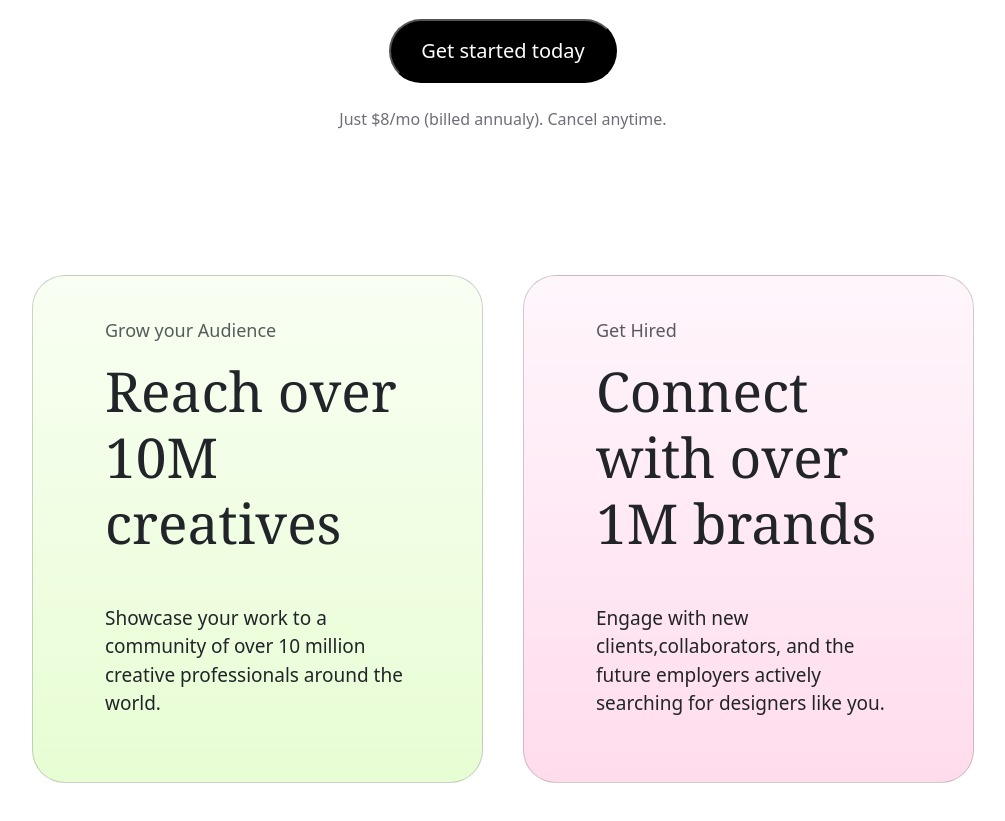
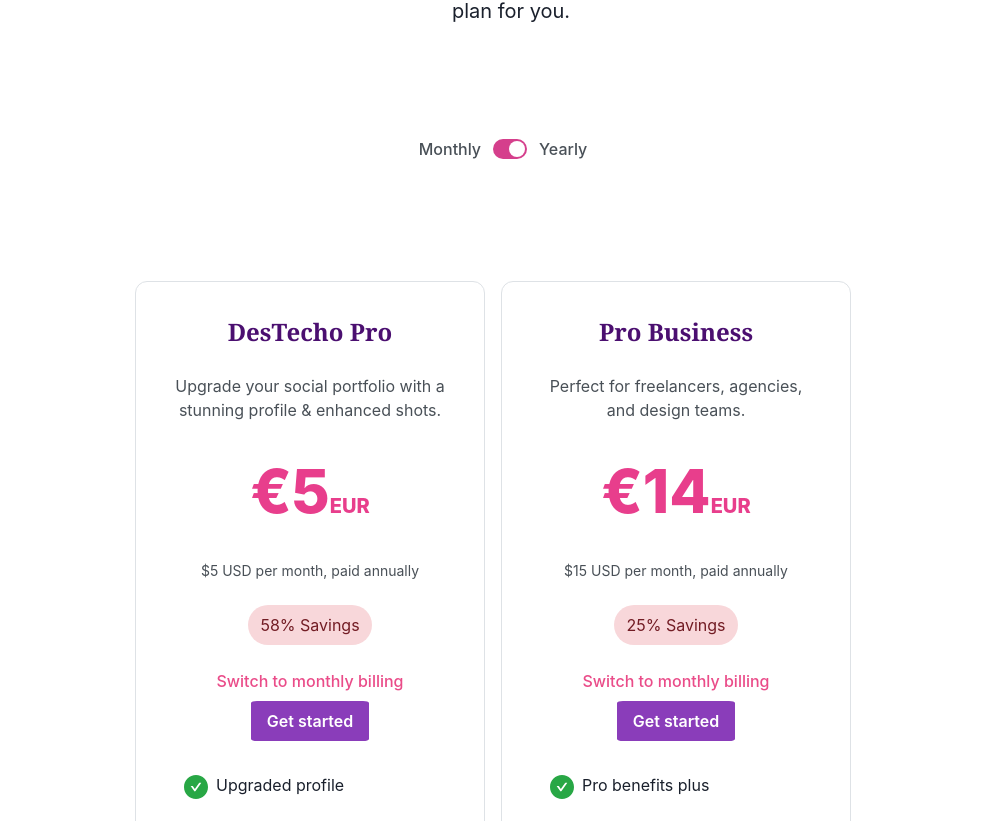
Before and after one commit to Sam-bhav-20/DesTecho., a React (Create React App) app in the folder client/: page /gopro in a window 1280 px wide. Shown: the part 539-1360 px from the top of the page, without its empty margins (137-1142 px from the left). Built offline with nearby package versions, Linux system fonts and the light colour scheme; a web font is replaced by a local one.

Commit message:
GoPro Subscription added

```diff
--- a/client/package.json
+++ b/client/package.json
@@ -3,6 +3,7 @@
   "version": "0.1.0",
   "private": true,
   "dependencies": {
+    "@ant-design/icons": "^5.2.6",
     "@chakra-ui/react": "^2.8.2",
     "@emotion/react": "^11.11.3",
     "@emotion/styled": "^11.11.0",
--- a/client/src/components/GoProCards/GoCards.js
+++ b/client/src/components/GoProCards/GoCards.js
@@ -19,7 +19,7 @@ const card2Style = {
 const GoCards = () => {
   return (
     <>
-    <div className="container">
+    <div className="container mt-5">
       <div className="row justify-content-center">
         <div className="col-md-5 mx-2">
           <div className="card mb-2" style={card1Style}>
--- /dev/null
+++ b/client/src/components/GoProPayment/PriceCard.jsx
@@ -0,0 +1,74 @@
+import { CheckCircleFilled } from '@ant-design/icons';
+import { Box, Button, Flex, Icon, Link, Text } from '@chakra-ui/react';
+
+export function PriceCard({
+  title,
+  desc,
+  euro,
+  dollar,
+  options,
+  percentage,
+  yearly,
+  stateChanger,
+  link = 'https://buy.stripe.com/test_00g17J6C17Pk26kbIJ',
+}) {
+  return (
+    <Box
+      border="1px solid #dee2e6"
+      p="8"
+      borderRadius="xl"
+      my={{ base: '5', md: '10' }}
+      flex="0.5"
+      maxW="350px"
+    >
+      <Flex direction="column" alignItems="center" gap="2">
+        <Text fontSize="2xl" fontFamily={'Georgia'} fontWeight="bold" color="#4b0f70">
+          {title}
+        </Text>
+        <Text color="#495057">{desc}</Text>
+        <Flex align="baseline">
+          <Text fontSize="6xl" fontWeight="extrabold" color="#e83e8c">
+            €{euro}
+          </Text>
+          <Text fontSize="xl" fontWeight="extrabold" color="#e83e8c">
+            EUR
+          </Text>
+        </Flex>
+        <Text fontSize="sm" color="#495057">
+          ${dollar} USD per month{yearly && ', paid annually'}{' '}
+        </Text>
+        {yearly && (
+          <Flex color="#ea4c89" alignItems="center">
+            <Text py="2" px="3" bg="#f8d7da" borderRadius="3xl" color="#721c24">
+              {percentage}% Savings
+            </Text>
+          </Flex>
+        )}
+        <Link
+          fontWeight="medium"
+          onClick={() => stateChanger(!yearly)}
+          color="#ea4c89"
+          _hover={{ color: '#d9534f' }}
+        >
+          Switch to {yearly ? 'monthly' : 'yearly'} billing
+        </Link>
+        <Link
+          isExternal
+          href={link}
+          color="white"
+          _hover={{ textDecoration: 'none', color: 'white' }}
+        >
+          <Button bg="#8a3dba" color="white" borderRadius="5%" _hover={{background:"#51246e"}}>Get started</Button>
+        </Link>
+      </Flex>
+      <Flex direction="column" gap="1.5" ml="4" mt="8">
+        {options?.map((option) => (
+          <Flex gap="2" key={option}>
+            <Icon fontSize="2xl" color="#28a745" as={CheckCircleFilled} />
+            <Text align="left">{option}</Text>
+          </Flex>
+        ))}
+      </Flex>
+    </Box>
+  );
+}
--- /dev/null
+++ b/client/src/components/GoProPayment/Pricing.jsx
@@ -0,0 +1,95 @@
+import { useState } from 'react';
+
+import {
+  Container,
+  Flex,
+  FormControl,
+  FormLabel,
+  Switch,
+  Text,
+} from '@chakra-ui/react';
+
+import { PriceCard } from './PriceCard';
+
+export function Pricing() {
+  const [yearly, setYearly] = useState(true);
+
+  const handleChange = () => {
+    setYearly(!yearly);
+  };
+
+  return (
+    <Container maxW="3xl" textAlign="center">
+      {/* <Text fontWeight="bold" fontSize={{ base: 'xl', lg: '3xl' }} mb="4" color="#343a40">
+        Level up your design career with Dribbble Pro
+      </Text> */}
+      {/* <Text fontWeight="medium" fontSize={{ base: 'md', lg: 'lg' }} color="#495057">
+        Whether you&apos;re looking to build your portfolio, find your next
+        freelance client or showcase your team's work -- we have a plan for you.
+      </Text> */}
+
+      <FormControl
+        my={{ base: '10', md: '20' }}
+        display="flex"
+        justifyContent="center"
+        gap="3"
+        alignItems="center"
+      >
+        <FormLabel htmlFor="toggle-pricing" m="0" color="#495057">
+          Monthly
+        </FormLabel>
+        <Switch
+          id="toggle-pricing"
+          colorScheme="pink"
+          isChecked={yearly}
+          onChange={handleChange}
+        />
+        <FormLabel htmlFor="toggle-pricing" m="0" color="#495057">
+          Yearly
+        </FormLabel>
+      </FormControl>
+
+      <Flex
+        gap="4"
+        direction={{ base: 'column', md: 'row' }}
+        alignItems={{ base: 'center', md: 'flex-start' }}
+      >
+        <PriceCard
+          link="https://buy.stripe.com/test_9AQ03F6C17Pk7qE000"
+          stateChanger={setYearly}
+          yearly={yearly}
+          title="DesTecho Pro"
+          desc="Upgrade your social portfolio with a stunning profile & enhanced shots."
+          euro={yearly ? '5' : '11'}
+          dollar={yearly ? '5' : '12'}
+          percentage="58"
+          options={[
+            'Upgraded profile',
+            'Multi-shot & video',
+            'Instant creative portfolio',
+            'Sell goods',
+          ]}
+        />
+        <PriceCard
+          link="https://buy.stripe.com/test_00g17J6C17Pk26kbIJ"
+          stateChanger={setYearly}
+          yearly={yearly}
+          title="Pro Business"
+          desc="Perfect for freelancers, agencies, and design teams."
+          euro={yearly ? '14' : '18'}
+          dollar={yearly ? '15' : '20'}
+          percentage="25"
+          options={[
+            'Pro benefits plus',
+            "'Hire me/us' button on shots",
+            'Freelance job board exclusive',
+            'Daily freelance projects email',
+            'Team profile and members',
+            'Hiring search listing priority placement',
+            'Introduce yourself with Pitch video',
+          ]}
+        />
+      </Flex>
+    </Container>
+  );
+}
--- a/client/src/components/GoProSubscription/GpSubscription.js
+++ b/client/src/components/GoProSubscription/GpSubscription.js
@@ -60,7 +60,7 @@ const Subscribe = () => {
                 fontFamily: "Georgia, serif",
                 fontSize: "40px",
                 // fontWeight: "600px",
-              }}>$8/mo</h1>
+              }}>$5/mo</h1>
               <h6 className="card-subtitle mb-2 text-muted" style={{fontSize: "15px",fontFamily:'sans-serif'}}>when billed annualy</h6>
               <div className='mt-4'>
                   {/* ✅✔️ */}
@@ -73,7 +73,7 @@ const Subscribe = () => {
                 <p className='mt-3' style={{fontFamily:'sans-serif'}}>✔️ Ad free browsing experience</p>
                 <p className='mt-3' style={{fontFamily:'sans-serif'}}>✔️ Create a team account for your agency</p>
                 <p className='mt-3' style={{fontFamily:'sans-serif'}}>✔️ Stats & analytics</p>
-                <button className="my-2"
+                {/* <button className="my-2"
               style={{
                 fontSize: "1.2rem",
                 backgroundColor: "black",
@@ -84,7 +84,7 @@ const Subscribe = () => {
             >
               Subscribe today
             </button>
-            <p className="card-subtitle mx-auto mt-4 mb-2 text-muted" style={{fontSize: "15px",fontFamily:'sans-serif'}}>Prefer a monthly subscription? <u style={{fontWeight:'bold',color:'black'}}>Subscribe for $16/mo</u></p>
+            <p className="card-subtitle mx-auto mt-4 mb-2 text-muted" style={{fontSize: "15px",fontFamily:'sans-serif'}}>Prefer a monthly subscription? <u style={{fontWeight:'bold',color:'black'}}>Subscribe for $16/mo</u></p> */}
               </div>
             </div>
           </div>
--- a/client/src/components/GoProVidText/HeadVid.js
+++ b/client/src/components/GoProVidText/HeadVid.js
@@ -1,5 +1,6 @@
 import React from 'react'
-import GoPro_Vid from '../../assets/login.mp4'
+// import GoPro_Vid from '../../assets/login.mp4'
+import gpvid from '../../assets/goprovid.mp4';
 
 const HeadVid = () => {
   return (
@@ -12,7 +13,7 @@ const HeadVid = () => {
     </div>
     <div className='container-fluid col-md-10' style={{marginTop:'90px'}}>
     <video
-                    src={GoPro_Vid}
+                    src={gpvid}
                     loop
                     autoPlay
                     muted
--- a/client/src/components/GoProVidText/VidText.js
+++ b/client/src/components/GoProVidText/VidText.js
@@ -16,9 +16,9 @@ const VidText = () => {
                     On average, Pros engage with 85% more future clients, collaborators, and employers.
                   </p>
                 </div>
-                <div className='col-lg-4 order-1 order-lg-2 header-img mx-auto'>
+                <div className='col-lg-5 order-1 order-lg-2 header-img mx-auto'>
                   {/* Wrap the video element inside a div with a border */}
-                  <div className='col md-3' style={{ border: '4px solid rgb(168,204,126)', borderRadius: '8px', overflow: 'hidden',boxShadow:'5px 10px 12px #bbbdb9' }}>
+                  <div className='col md-3' style={{ border: '1rem solid #e3d5e1', borderRadius: '8px', overflow: 'hidden',boxShadow:'5px 10px 12px ' }}>
                     <video
                       src="https://framerusercontent.com/modules/assets/anyiHSPP2um93testsvKwARCwiI~YnvWAnCLXVX5ggQK88HR6sJu5P-YNcaJrIQp_UB_uPs.mp4"
                       loop
@@ -49,9 +49,9 @@ const VidText = () => {
         <div className='row'>
           <div className='col-10 mx-auto'>
             <div className='row'>
-            <div className='col-lg-4 mx-auto'>
+            <div className='col-lg-5 mx-auto'>
                 {/* Wrap the video element inside a div with a border */}
-                <div className='col md-3' style={{ border: '4px solid pink', borderRadius: '8px', overflow: 'hidden',boxShadow:'-5px 10px 12px #bbbdb9' }}>
+                <div className='col md-3' style={{ border: '1rem solid #ccdecf ', borderRadius: '8px', overflow: 'hidden',boxShadow:'-5px 10px 12px' }}>
                   <video
                     src="https://cdn.dribbble.com/users/1790221/screenshots/16821142/media/accedc19d3e46dcdf1b95c9e8c882a1e.mp4"
                     loop
--- a/client/src/pages/GoPro.jsx
+++ b/client/src/pages/GoPro.jsx
@@ -8,6 +8,8 @@ import OneSignalComponent from '../components/FT_OneSignal/OneSignal'
 import GpSubscription from '../components/GoProSubscription/GpSubscription'
 import SliderMain from '../components/Main_Slider/SliderMain'
 import Footer from '../components/Footer/Footer'
+import { Pricing } from '../components/GoProPayment/Pricing'
+import { ChakraProvider } from '@chakra-ui/react'
 
 const GoPro = () => {
   return (
@@ -16,10 +18,9 @@ const GoPro = () => {
     <div
         className="container d-flex justify-content-center align-items-center"
         style={{
-          padding: "16vh 0px",
+          padding: " 9rem 0px 0px 1rem",
         }}
       >
-        <div>
           <div className="text-center">
             <p style={{ color: "red" }}>
               <strong>DESTECHO PRO</strong>
@@ -36,10 +37,10 @@ const GoPro = () => {
               <br /> with DesTecho Pro{" "}
             </h1>
             <p style={{ fontSize: "20px", padding: "15px 263px" }}>
-              Drive more eyes to your DesTecho profile to build your brand and
-              business
+              Whether you&apos;re looking to build your portfolio, find your next
+        freelance client or showcase your team's work -- we have a plan for you.
             </p>
-            <button className="my-2"
+            {/* <button className="my-2"
               style={{
                 fontSize: "20px",
                 backgroundColor: "black",
@@ -53,10 +54,11 @@ const GoPro = () => {
             </button>
             <p className="my-3" style={{ color: "rgb(110,109,122)" }}>
               Just $8/mo (billed annualy). Cancel anytime.
-            </p>
+            </p> */}
           </div>
-        </div>
       </div>
+      <ChakraProvider><Pricing/></ChakraProvider>
+
       <GoCards/>
       <BrandGrid/>
       <VidText/>
```
Also changed, not shown: 2 other files (tests, documents, lock files or other folders).
